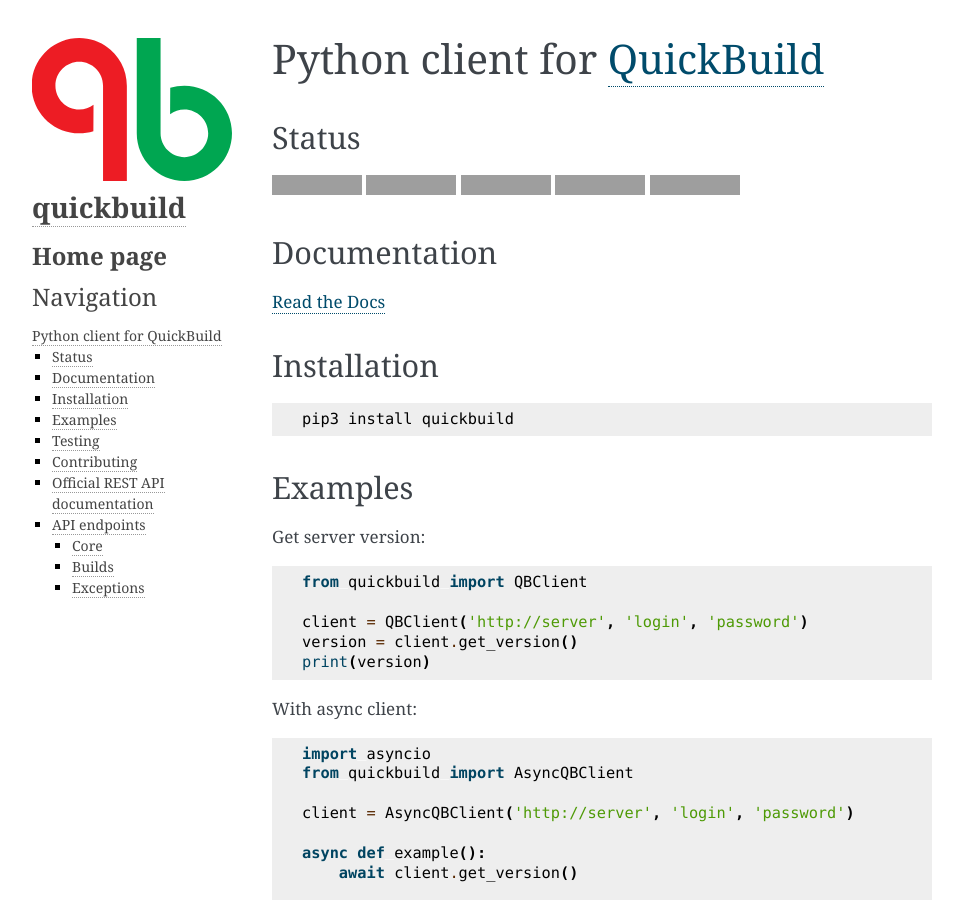
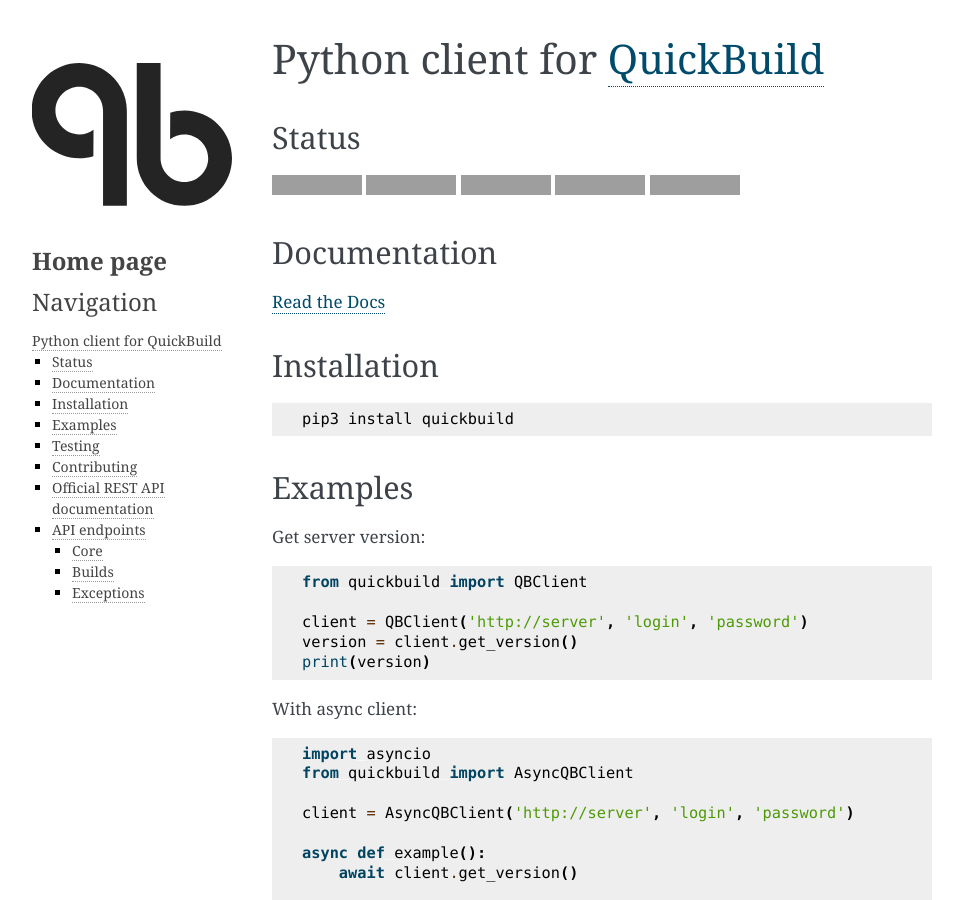
Before and after one commit to pbelskiy/quickbuild, a Sphinx documentation site: the page built from docs/index.rst, in a window 1280 px wide and 900 px high, cut to the strip 0-900 px from the top of the window. Shown: the whole strip, without its empty margins (148-1111 px from the left). Built offline with Sphinx 7.4.7, drawn with Linux system fonts in a browser that asks for light colours; grey boxes are pictures that could not be loaded.

Commit message:
update docs logo

```diff
--- a/docs/conf.py
+++ b/docs/conf.py
@@ -73,9 +73,10 @@
 # so a file named "default.css" will overwrite the builtin "default.css".
 html_static_path = ['_static']
 
+html_favicon = 'favicon.ico'
+
 html_theme_options = {
     'logo': 'logo.svg',
-    'logo_name': True,
 }
 
 html_sidebars = {
```
Also changed, not shown: docs/_static/logo.svg, docs/favicon.ico (added), 1 other file.
